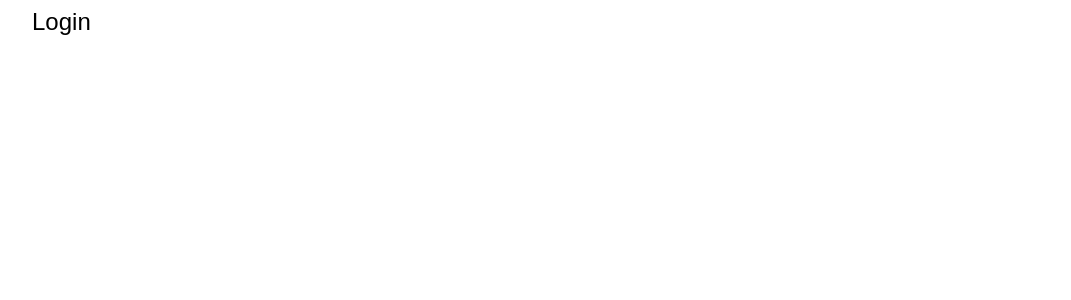
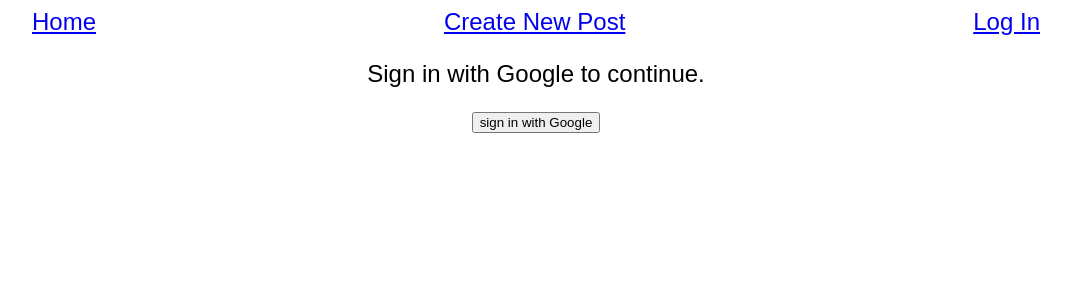
Before and after one commit to forrestmorrison/forrestmorrison-blog, a React (Create React App) app: page /login in a window 1280 px wide. Shown: the top 300 px of the page, without its empty margins (104-1175 px from the left). Built offline with nearby package versions, Linux system fonts and the light colour scheme.

Commit message:
added Sign In with Google

```diff
--- a/src/App.js
+++ b/src/App.js
@@ -1,17 +1,28 @@
+import { useState } from "react";
 import { BrowserRouter as Router, Routes, Route, Link } from "react-router-dom"
 import Home from "./pages/Home";
 import Login from "./pages/Login";
 import CreatePost from "./pages/CreatePost";
 
 function App() {
+
+  const [isAuth, setIsAuth] = useState(false);
+
   return (
+    <main>
       <Router>
+        <nav>
+          <Link to="/"> Home </Link>
+          <Link to="/createpost"> Create New Post </Link>
+          <Link to="/login"> Log In </Link>
+        </nav>
         <Routes>
           <Route path="/" element={<Home />} />
-        <Route path="/login" element={<Login />} />
+          <Route path="/login" element={<Login setIsAuth={setIsAuth}/>} />
           <Route path="/createpost" element={<CreatePost />} />
         </Routes>
       </Router>
+    </main>
   );
 }
 
--- a/src/index.css
+++ b/src/index.css
@@ -9,3 +9,15 @@ body {
   font-size: 1.5rem;
   padding: 0 10% 10%;
 }
+
+nav {
+  display: flex;
+  flex-direction: row;
+  justify-content: space-between;
+}
+
+.page-content {
+  display: flex;
+  flex-direction: column;
+  align-items: center;
+}
--- a/src/pages/CreatePost.jsx
+++ b/src/pages/CreatePost.jsx
@@ -2,7 +2,7 @@ import React from 'react'
 
 const CreatePost = () => {
   return (
-    <div>CreatePost</div>
+    <div className="page-content">CreatePost</div>
   )
 }
 
--- a/src/pages/Home.jsx
+++ b/src/pages/Home.jsx
@@ -2,7 +2,7 @@ import React from 'react'
 
 const Home = () => {
   return (
-    <div>Home</div>
+    <div className="page-content">Home</div>
   )
 }
 
--- a/src/pages/Login.jsx
+++ b/src/pages/Login.jsx
@@ -1,9 +1,24 @@
-import React from 'react'
+import React from "react"
+import { auth, provider } from "../firebaseConfig"
+import { signInWithPopup } from "firebase/auth"
 
-const Login = () => {
-  return (
-    <div>Login</div>
-  )
+const Login = ({setIsAuth}) => {
+
+    const signInWithGoogle = () => {
+        signInWithPopup(auth, provider).then((result) => {
+            localStorage.setItem("isAuth", true);
+            setIsAuth(true);
+        })
+    }
+
+    return (
+        <div className="page-content">
+            <p>Sign in with Google to continue.</p>
+            <button onClick={signInWithGoogle}>
+                sign in with Google
+            </button>
+        </div>
+    )
 }
 
 export default Login
```
Lines whose indentation alone changed are shown as unchanged.
